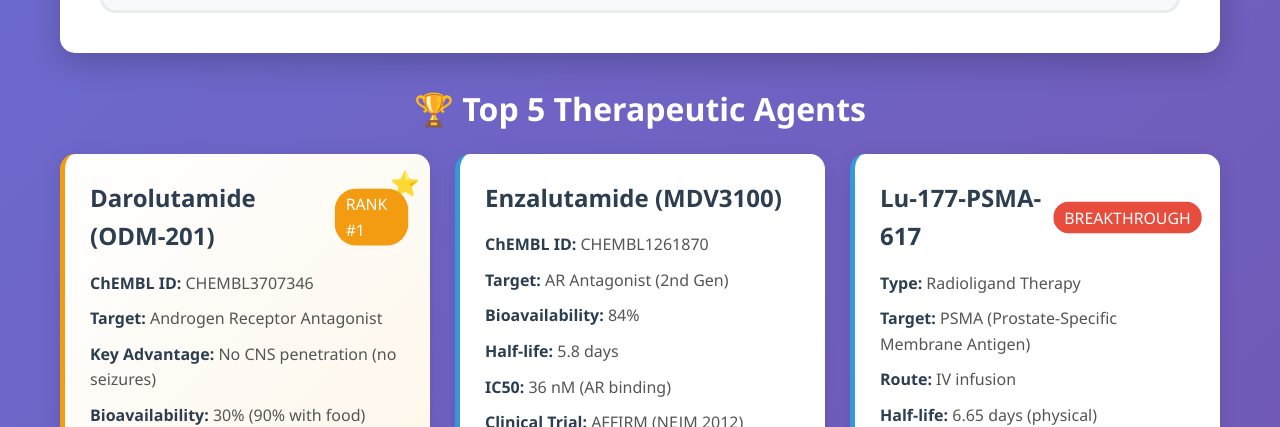
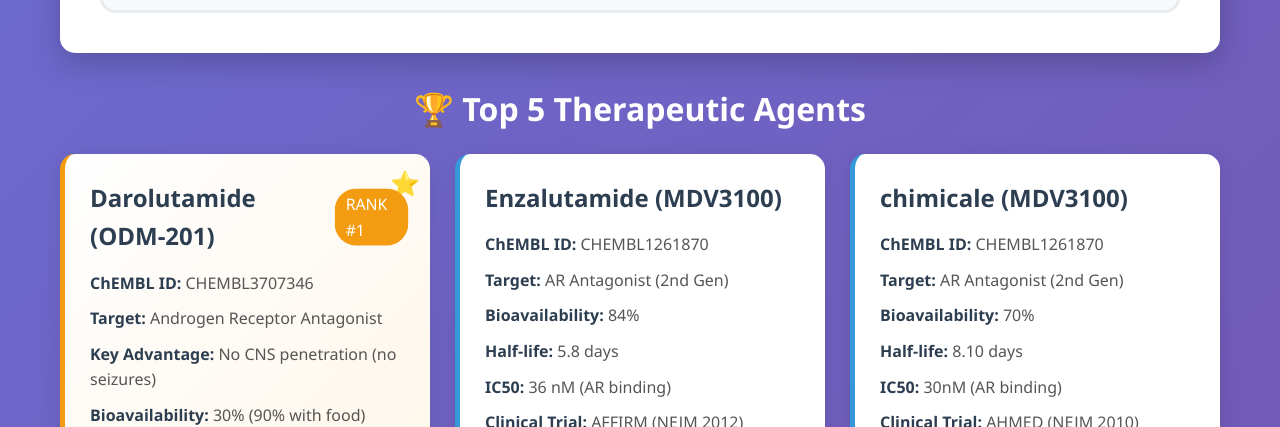
Before and after one commit to belehamira075-cmd/td1, a plain HTML site: page Application students/index.html in a window 1280 px wide. Shown: the part 2373-2800 px from the top of the page. Drawn offline with Linux system fonts and the light colour scheme.

Commit message:
Update index.html

```diff
--- a/Application students/index.html
+++ b/Application students/index.html
@@ -437,7 +437,7 @@
                         </div>
                     </div>
                     <div>
-                        <h1>PharmaCancerRevolution</h1>
+                        <h1>fight development of the cancer </h1>
                         <p class="subtitle">Next-Generation Prostate Cancer Therapeutics</p>
                     </div>
                 </div>
@@ -538,6 +538,22 @@
                     <div class="efficacy-fill" style="width: 92%;">Efficacy: 92%</div>
                 </div>
             </div>
+             <!-- chimicale -->
+            <div class="molecule-card">
+                <h3>chimicale (MDV3100)</h3>
+                <div class="molecule-info">
+                    <p><strong>ChEMBL ID:</strong> CHEMBL1261870</p>
+                    <p><strong>Target:</strong> AR Antagonist (2nd Gen)</p>
+                    <p><strong>Bioavailability:</strong> 70%</p>
+                    <p><strong>Half-life:</strong> 8.10 days</p>
+                    <p><strong>IC50:</strong> 30nM (AR binding)</p>
+                    <p><strong>Clinical Trial:</strong> AHMED (NEJM 2010)</p>
+                </div>
+                <div class="efficacy-bar">
+                    <div class="efficacy-fill" style="width: 80%;">Efficacy: 92%</div>
+                </div>
+            </div>
+
 
             <!-- Lu-177-PSMA -->
             <div class="molecule-card">
```
